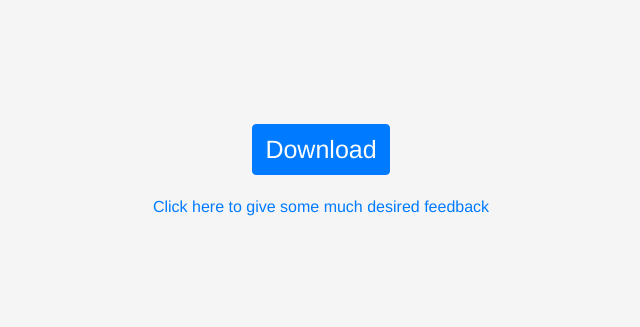
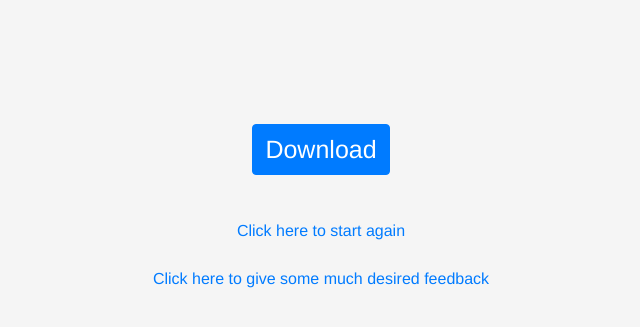
Before and after one commit to harryob2/ppt-narration-tool, a Flask app: template templates/download.html in a window 1280 px wide. Shown: the part 192-519 px from the top of the page, without its empty margins (319-959 px from the left). Run offline with Flask 2, Linux system fonts and the light colour scheme; the template is opened without the code that fills it, so the values that code supplies are empty; some libraries are stand-ins or nearby versions.

Commit message:
Add files via upload

```diff
--- a/templates/download.html
+++ b/templates/download.html
@@ -82,9 +82,12 @@
         <p><a id="download-button" class="btn btn-primary" href="{{ url_for('download', filename=filename) }}" onclick="window.open('https://forms.gle/99y8hS4PaJdV3QGw9', '_blank')">Download</a></p>
     </div>
 
+    <br>
+    <a href='https://www.ppt-narrator.com/' target="_blank">Click here to start again</a>
+    <br>
+    <br>
+    <a href='https://forms.gle/99y8hS4PaJdV3QGw9' target="_blank">Click here to give some much desired feedback</a>
 
-
-    <a href='https://harryobrien.eu/feedback-ppt/' target="_blank">Click here to give some much desired feedback</a>
 
 </body>
 </html>
```
